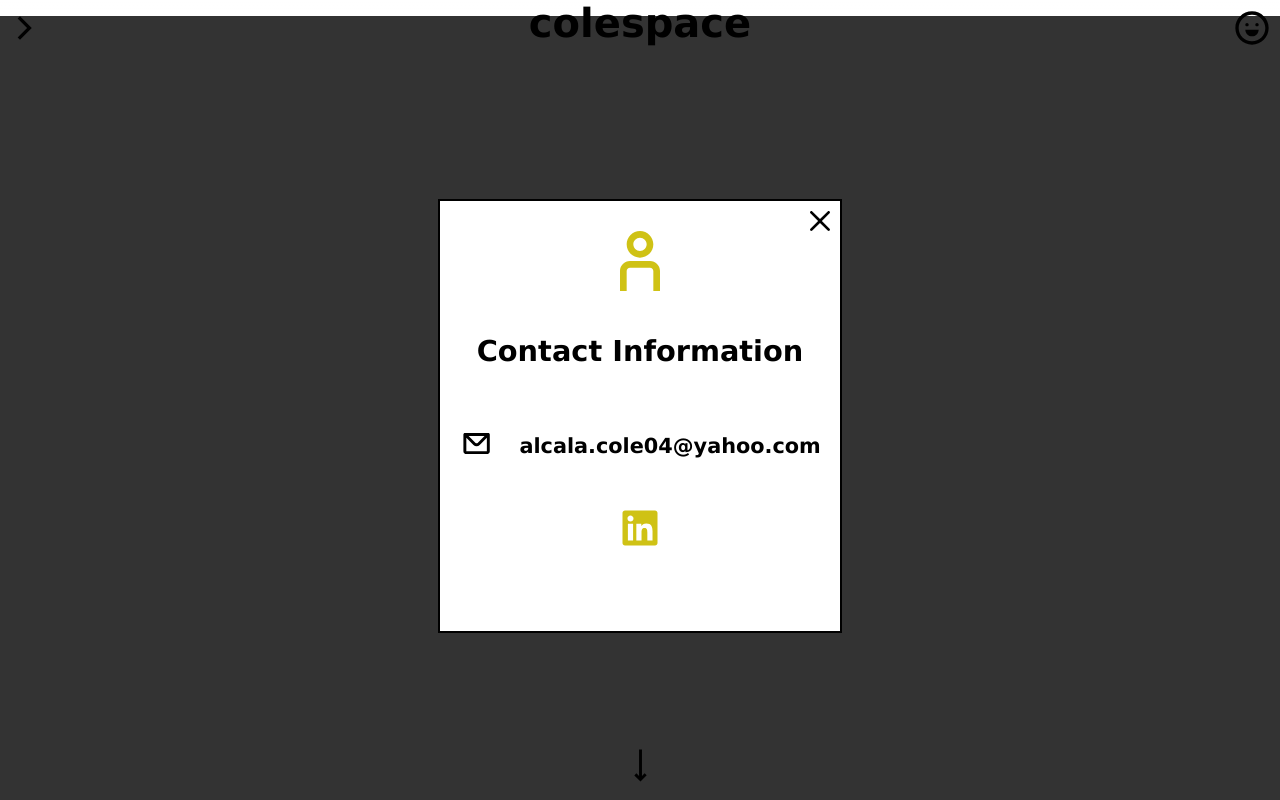
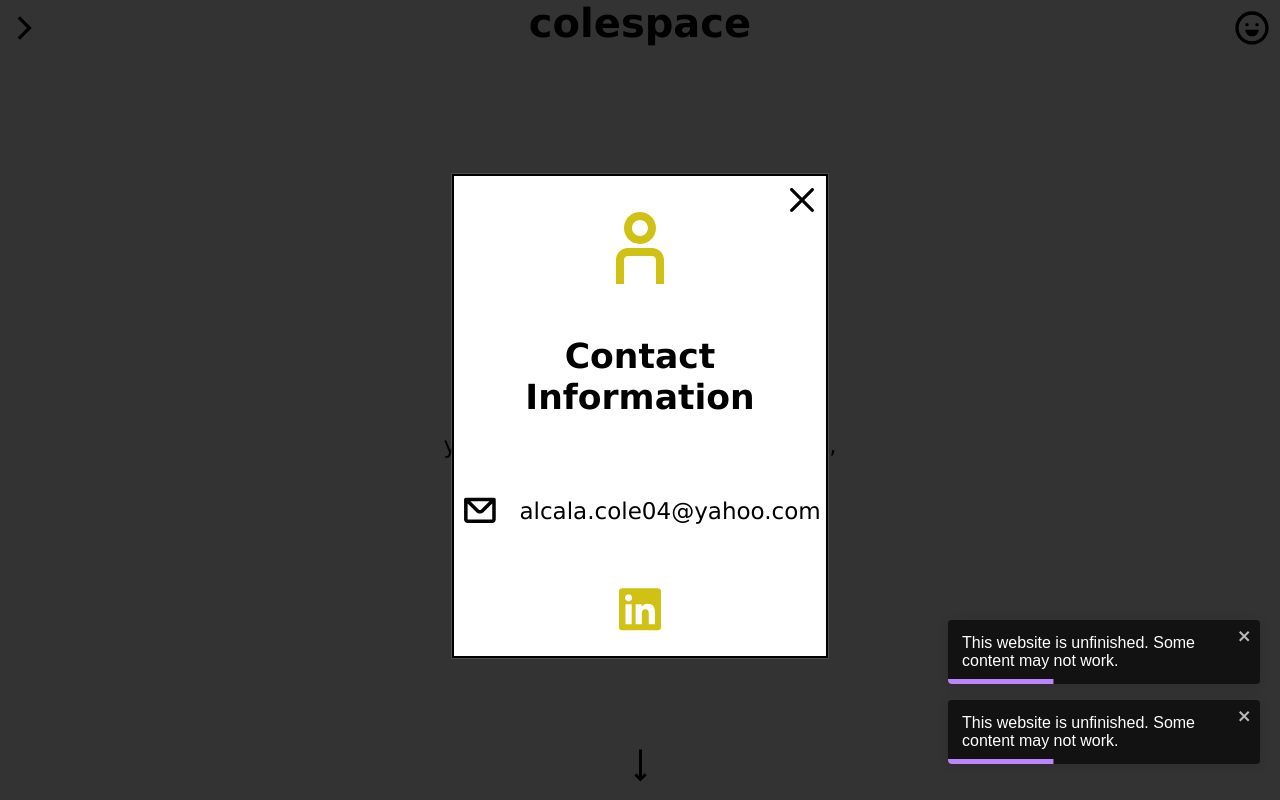
Before and after one commit to coledude04/Portfolio, a React (Vite) app: page / in a window 1280 px wide. Both pictures are taken after a click on the icon 1252 px from the left and 28 px from the top of the page. Shown: the top 800 px of the page. Built offline with nearby package versions, Linux system fonts and the light colour scheme.

Commit message:
Added incomplete notification and fixed minor issues.

```diff
--- a/package.json
+++ b/package.json
@@ -15,7 +15,8 @@
   "dependencies": {
     "react": "^18.2.0",
     "react-dom": "^18.2.0",
-    "react-icons": "^4.12.0"
+    "react-icons": "^4.12.0",
+    "react-toastify": "^9.1.3"
   },
   "devDependencies": {
     "@types/react": "^18.2.37",
--- a/src/App.css
+++ b/src/App.css
@@ -28,16 +28,15 @@ body {
     justify-content: center;
     padding-bottom: 11px;
     position: fixed;
-    top: -100%;
-    transition: 1s;
+    top: 0;
     background: linear-gradient(to top, rgba(255, 255, 255, 0), rgba(255, 255, 255, 0.85) 50%, rgba(255, 255, 255, 1));
     z-index: 9;
     width: 100%;
+    transition: transform 0.2s ease;
 }
 
-.navBar.active {
-    top: 0;
-    transition: 0.3s;
+.navBar.hidden {
+    transform: translateY(-59px)
 }
 
 #menuBtn, #actBtn {
@@ -260,11 +259,13 @@ body {
     left: -100%;
     transition: 0.25s;
     border-radius: 0 10px 10px 0;
+    visibility: hidden;
 }
 
 .navMenu.active {
     left: 0;
-    transition: 0.25s
+    transition: 0.25s;
+    visibility: visible;
 }
 
 .navItem {
@@ -296,14 +297,22 @@ body {
     justify-content: center;
     align-items: center;
     background-color: rgba(0, 0, 0, 0.8);
+    transform: scale(1.2);
+    overflow: hidden;
+    transition: opacity 0.3s, max-height 0.3s;
 }
 
-.contactCard {
+.contactInfo.inactive, .contactInfo.inactive .contactCard, .contactInfo.inactive .contactCard * {
+    opacity: 0;
+    max-height: 0;
+}
+
+.contactInfo .contactCard {
     position: fixed;
     border: solid 2px #000;
     background-color: #fff;
-    width: 400px;
-    height: 430px;
+    width: 310px;
+    height: 400px;
 }
 
 #infoTop {
@@ -330,10 +339,11 @@ body {
 }
 
 .linkedin {
+    display: block;
+    position: relative;
     color: #cfc215;
-    display: block;
     font-size: 2.5rem;
-    margin-top: 50px;
+    top: 50px;
 }
 
 #infoContent {
@@ -343,12 +353,13 @@ body {
 #contactMail {
     display: inline;
     position: relative;
-    top: 8px;
+    top: 10px;
     font-size: 2.2rem;
 }
 
 .email {
     display: inline;
-    margin-left: 25px;
-    font-size: 1.3rem;
+    margin-left: 15px;
+    font-size: 1.2rem;
+    font-weight: normal;
 }
--- a/src/components/ContactInfo.jsx
+++ b/src/components/ContactInfo.jsx
@@ -5,7 +5,7 @@ import { FaLinkedin } from "react-icons/fa";
 const ContactInfo = (props) => {
 
     return (
-        <div className="contactInfo">
+        <div className={props.nameOfClass ? "contactInfo": "contactInfo inactive"}>
             <div className="contactCard">
                 <div id="infoTop">
                     <CGIcons.CgUser id="contactIcon" />
--- a/src/components/Home.jsx
+++ b/src/components/Home.jsx
@@ -1,7 +1,15 @@
 import React from 'react';
+import { useEffect } from 'react';
 import * as CGIcons from 'react-icons/cg';
+import { ToastContainer, toast } from 'react-toastify';
+import 'react-toastify/dist/ReactToastify.css';
 
 const Home = () => {
+
+    useEffect(() => {
+        toast("This website is unfinished. Some content may not work.");
+    }, [])
+
     return(
         <>
         <p id="navigator">This is here so that the nav menu can direct the user to the top!</p>
@@ -13,6 +21,18 @@ const Home = () => {
                 <CGIcons.CgArrowLongDown />
             </a>
         </div>
+        <ToastContainer
+            position="bottom-right"
+            autoClose={10000}
+            hideProgressBar={false}
+            newestOnTop={false}
+            closeOnClick
+            rtl={false}
+            pauseOnFocusLoss
+            draggable
+            pauseOnHover
+            theme="dark"
+        />
         </>
     )
 }
--- a/src/components/NavBar.jsx
+++ b/src/components/NavBar.jsx
@@ -42,10 +42,18 @@ const NavBar = () => {
     useEffect(() => {
         const handleScroll = () => {
             const currentScrollPos = window.scrollY || document.documentElement.scrollTop;
-
-            currentScrollPos > prevScrollPos ? handleScrollDown() : handleScrollUp();
-
-            prevScrollPos = currentScrollPos;
+            const scrollDiff = currentScrollPos - prevScrollPos
+            if (currentScrollPos === 0){
+                setNavVis(true);
+            }
+            else if (scrollDiff < -50){
+                setNavVis(true);
+                prevScrollPos = currentScrollPos;
+            }
+            else if (scrollDiff > 150){
+                setNavVis(false);
+                prevScrollPos = currentScrollPos;
+            }
         }
 
         let prevScrollPos = window.scrollY || document.documentElement.scrollTop;
@@ -54,13 +62,6 @@ const NavBar = () => {
 
         return () => window.removeEventListener('scroll', handleScroll);
     }, []);
-
-    const handleScrollUp = () => {
-        setNavVis(true);
-    }
-    const handleScrollDown = () => {
-        setNavVis(false);
-    }
 
     const itemClick = (clickedElement, scrollable) => {
         setNavOpen(false);
@@ -92,7 +93,7 @@ const NavBar = () => {
 
     return (
         <div>
-        <div className={navVis ? "navBar active": "navBar"}>
+        <div className={`navBar ${navVis ? "": "hidden"}`}>
             <a to="#" id="menuBtn" className={navOpen ? "active" : ""} ref={menuBtnRef}>
                 <CGIcons.CgChevronRight />
             </a>
@@ -113,7 +114,7 @@ const NavBar = () => {
                 })}
             </div>
         </div>
-        {infoOpen && <ContactInfo hideInfoFunc={hideInfo} />}
+        <ContactInfo hideInfoFunc={hideInfo} nameOfClass={infoOpen}/>
         </div>
     );
 }
```
Also changed, not shown: 1 other file (tests, documents, lock files or other folders).
